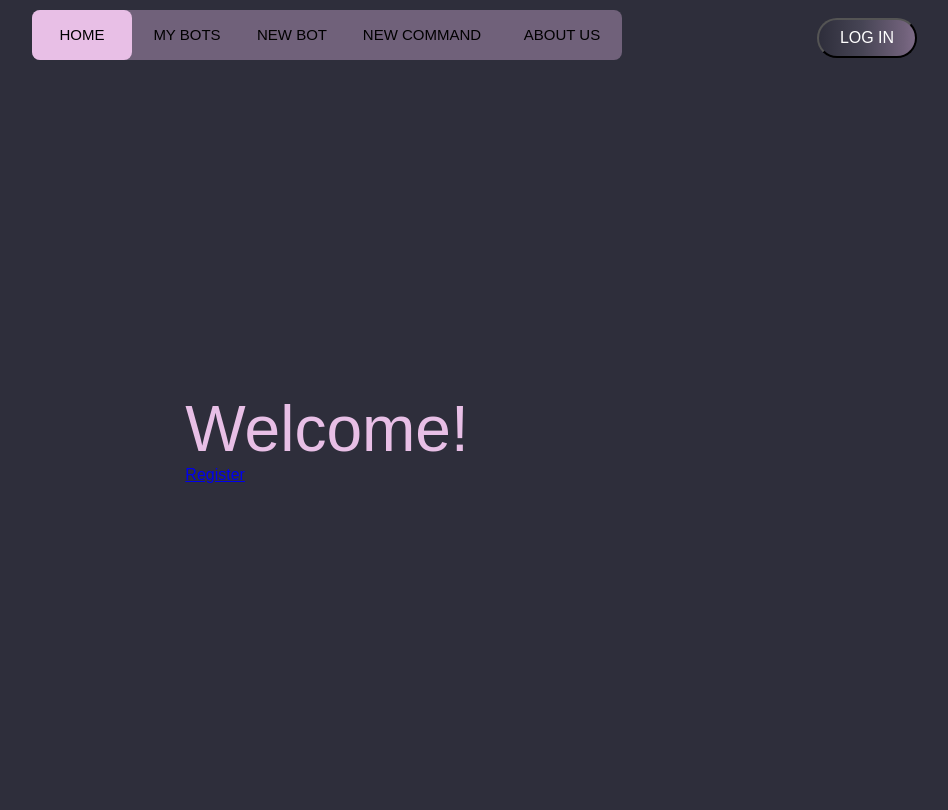
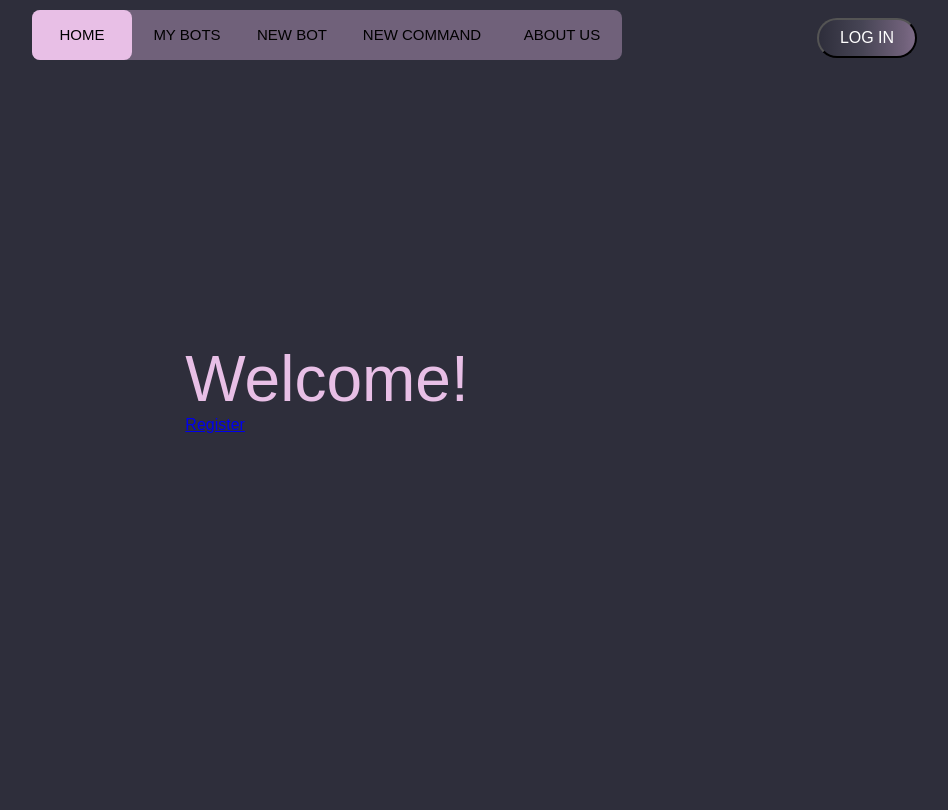
Before and after one commit to IHateModernity/bot-constructor, a Django app: page / in a window 1280 px wide. Shown: the whole page, without its empty margins (313-1261 px from the left). Run offline with Django 4.2, Linux system fonts and the light colour scheme.

Commit message:
Home page template bugfix

```diff
--- a/bot_constructor/main/static/main/css/index.css
+++ b/bot_constructor/main/static/main/css/index.css
@@ -1,7 +1,13 @@
+body {
+    overflow-y: hidden;
+}
+
 main {
     display: flex;
-    flex-wrap: wrap
+    flex-wrap: wrap;
+    margin-bottom: 100px;
 }
+
 
 .title {
     width: 100%;
@@ -24,7 +30,7 @@ h1 {
     display: flex;
     align-items: flex-start;
     justify-content: center;
-  }
+}
 
 .button {
 min-width: 300px;
```
